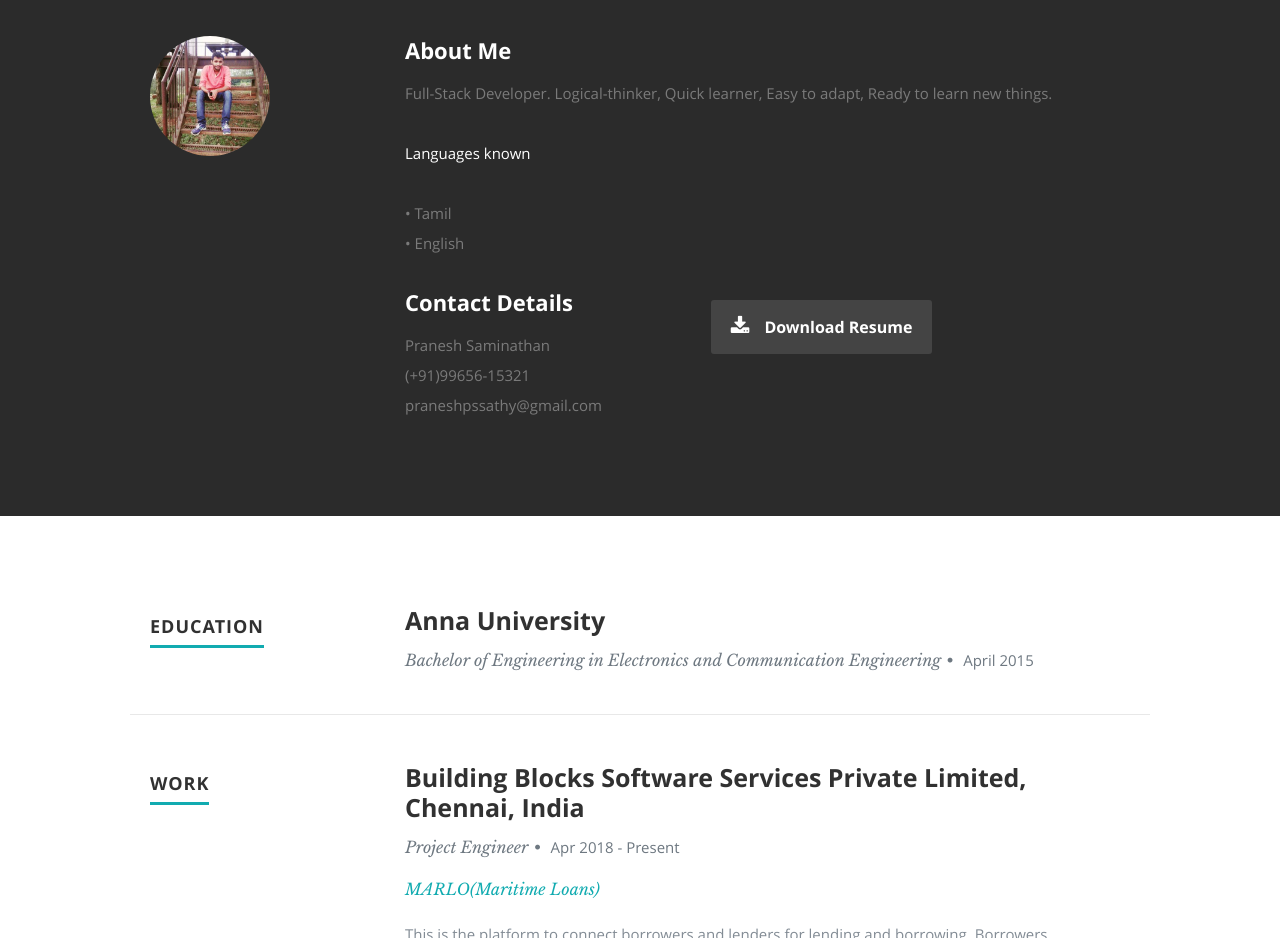
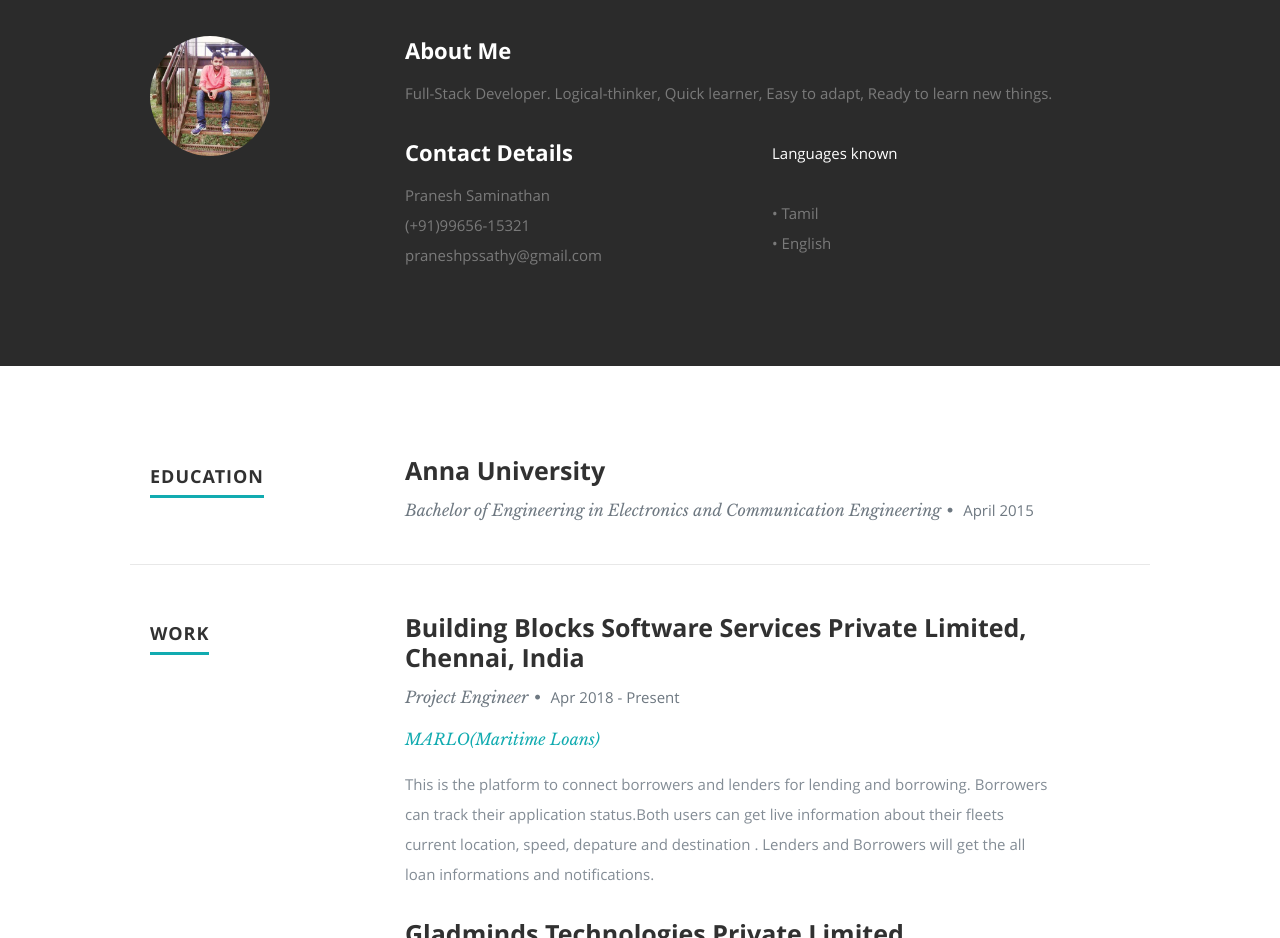
Before and after one commit to praneshsaminathan/pranesh.tk_v2, a plain HTML site: page index.html in a window 1280 px wide. Shown: the part 860-1798 px from the top of the page. Drawn offline with nearby package versions, Linux system fonts and the light colour scheme.

Commit message:
removed resumer

```diff
--- a/index.html
+++ b/index.html
@@ -98,14 +98,10 @@
             <p>Full-Stack Developer. Logical-thinker, Quick learner, Easy to adapt, Ready to learn new things.
 
             </p>
-            <p class="info"><a>Languages known</a></p>
-            <p>• Tamil<br>
-               • English
-            </p>
 
             <div class="row">
 
-               <div class="columns contact-details">
+               <div class="columns six contact-details">
 
                   <h2>Contact Details</h2>
                   <p class="address">
@@ -115,12 +111,18 @@
 					   </p>
 
                </div>
+               <div class="columns six">
+               <p class="info"><a>Languages known</a></p>
+               <p>• Tamil<br>
+                  • English
+               </p>
+               </div>
 
-               <div class="columns download">
+               <!-- <div class="columns download">
                   <p>
-                     <a href="PraneshSaminathan_PythonDjango.pdf" download="" class="button"><i class="fa fa-download"></i>Download Resume</a>
+                     <a href="PraneshSaminathan_PythonDjango.pdf" download class="button"><i class="fa fa-download"></i>Download Resume</a>
                   </p>
-               </div>
+               </div>-->
 
             </div> <!-- end row -->
 
```
